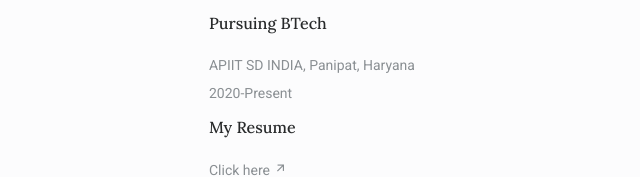
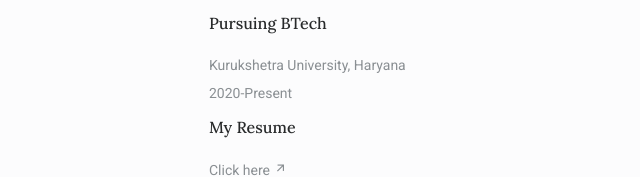
Before and after one commit to sourabhm01/SourabhPersonalPortfolio, a plain HTML site: page index.html in a window 1280 px wide. Shown: the part 2816-2993 px from the top of the page, 114-754 px from the left. Drawn offline with nearby package versions, Linux system fonts and the light colour scheme.

Commit message:
Update index.html

```diff
--- a/index.html
+++ b/index.html
@@ -303,7 +303,7 @@
                                 <h3 class="qualification__name">
                                     Pursuing BTech
                                 </h3>
-                                <span class="qualification__country">APIIT SD INDIA, Panipat, Haryana</span>
+                                <span class="qualification__country">Kurukshetra University, Haryana</span>
                                 <span class="qualification__year">2020-Present</span>
                             </div>
 
```
